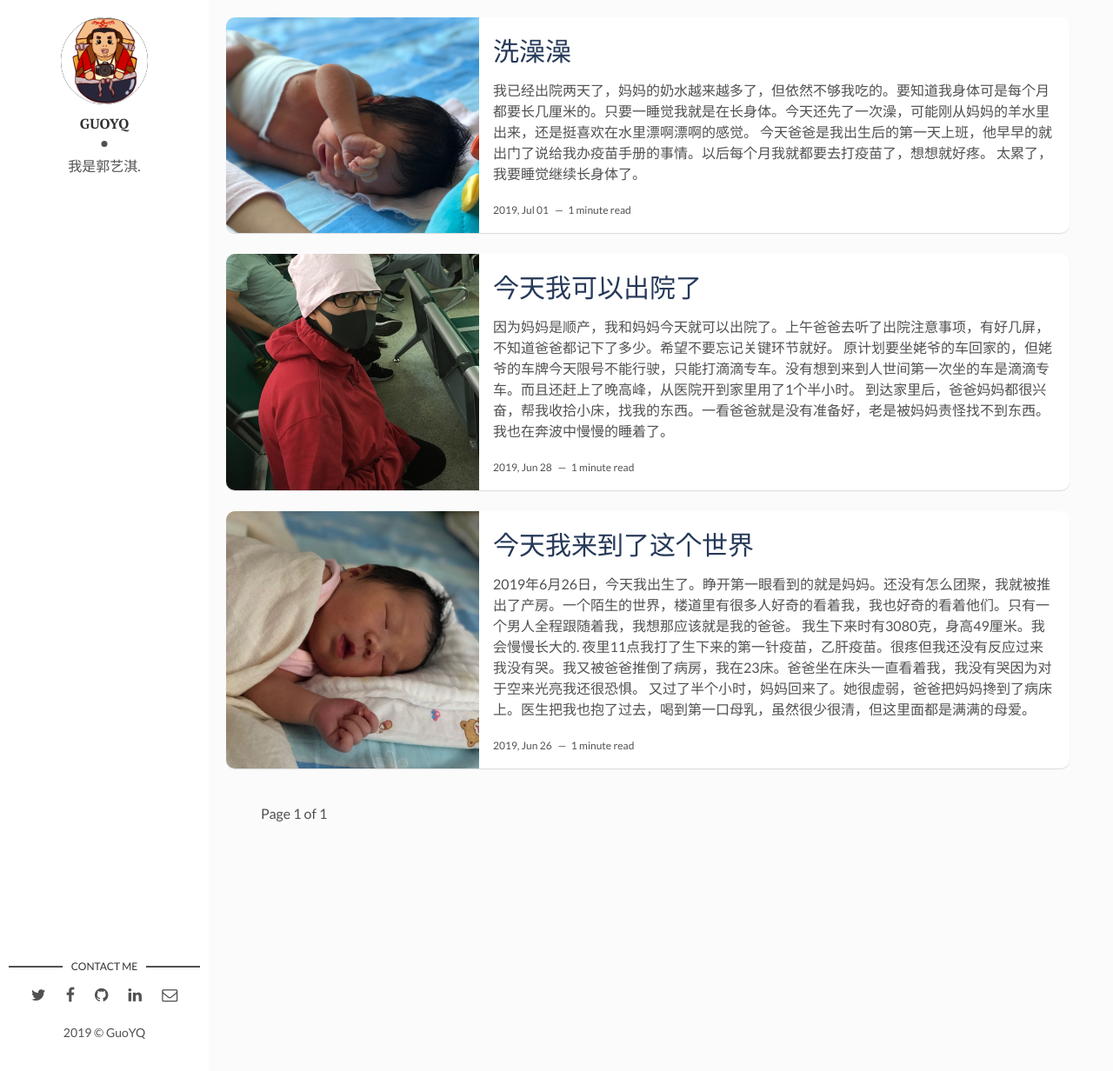
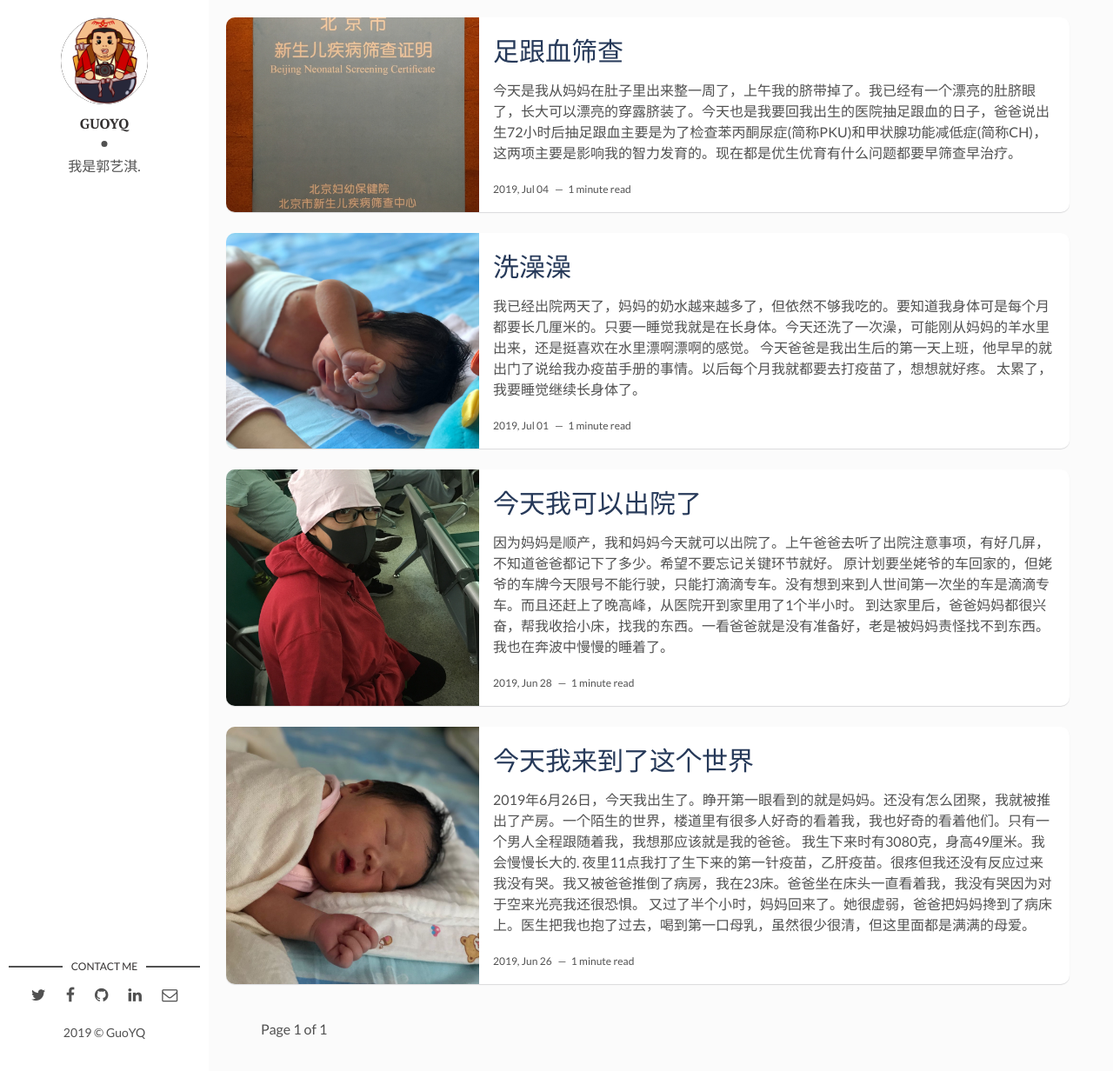
Before and after one commit to guohai163/guoyq.net, a Jekyll site: the page built from index.html, in a window 1280 px wide and 1232 px high. Shown: the whole window at 87% size. Built offline with Jekyll 4.4.1, drawn with Linux system fonts in a browser that asks for light colours; the list of posts is cut into pages by our own code.

Commit message:
足跟血

```diff
--- a/_posts/2019-07-01-bathe.markdown
+++ b/_posts/2019-07-01-bathe.markdown
@@ -7,7 +7,7 @@ img: 2019-07/IMG_0816.JPG
 tags: [guoyq, bron]
 ---
 
-我已经出院两天了，妈妈的奶水越来越多了，但依然不够我吃的。要知道我身体可是每个月都要长几厘米的。只要一睡觉我就是在长身体。今天还先了一次澡，可能刚从妈妈的羊水里出来，还是挺喜欢在水里漂啊漂啊的感觉。
+我已经出院两天了，妈妈的奶水越来越多了，但依然不够我吃的。要知道我身体可是每个月都要长几厘米的。只要一睡觉我就是在长身体。今天还洗了一次澡，可能刚从妈妈的羊水里出来，还是挺喜欢在水里漂啊漂啊的感觉。
 
 今天爸爸是我出生后的第一天上班，他早早的就出门了说给我办疫苗手册的事情。以后每个月我就都要去打疫苗了，想想就好疼。
 
--- /dev/null
+++ b/_posts/2019-07-04-pku-ch-check.markdown
@@ -0,0 +1,10 @@
+---
+layout: post
+title: 足跟血筛查
+date: 2019-07-04 14:00 +0800
+description:
+img: 2019-07/IMG_2153.jpg
+tags: [guoyq, bron, pku, ch]
+---
+
+今天是我从妈妈在肚子里出来整一周了，上午我的脐带掉了。我已经有一个漂亮的肚脐眼了，长大可以漂亮的穿露脐装了。今天也是我要回我出生的医院抽足跟血的日子，爸爸说出生72小时后抽足跟血主要是为了检查苯丙酮尿症(简称PKU)和甲状腺功能减低症(简称CH)，这两项主要是影响我的智力发育的。现在都是优生优育有什么问题都要早筛查早治疗。
```
Also changed, not shown: assets/img/2019-07/IMG_2153.jpg (added).
